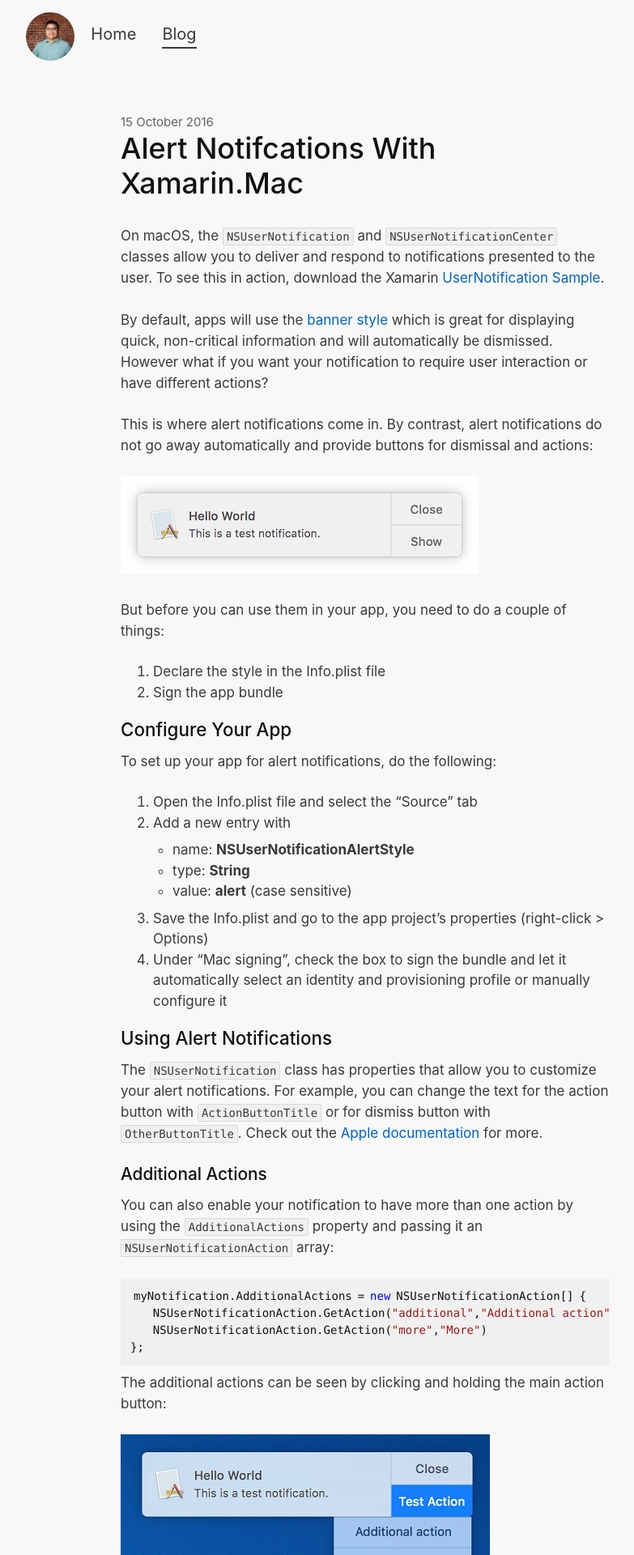
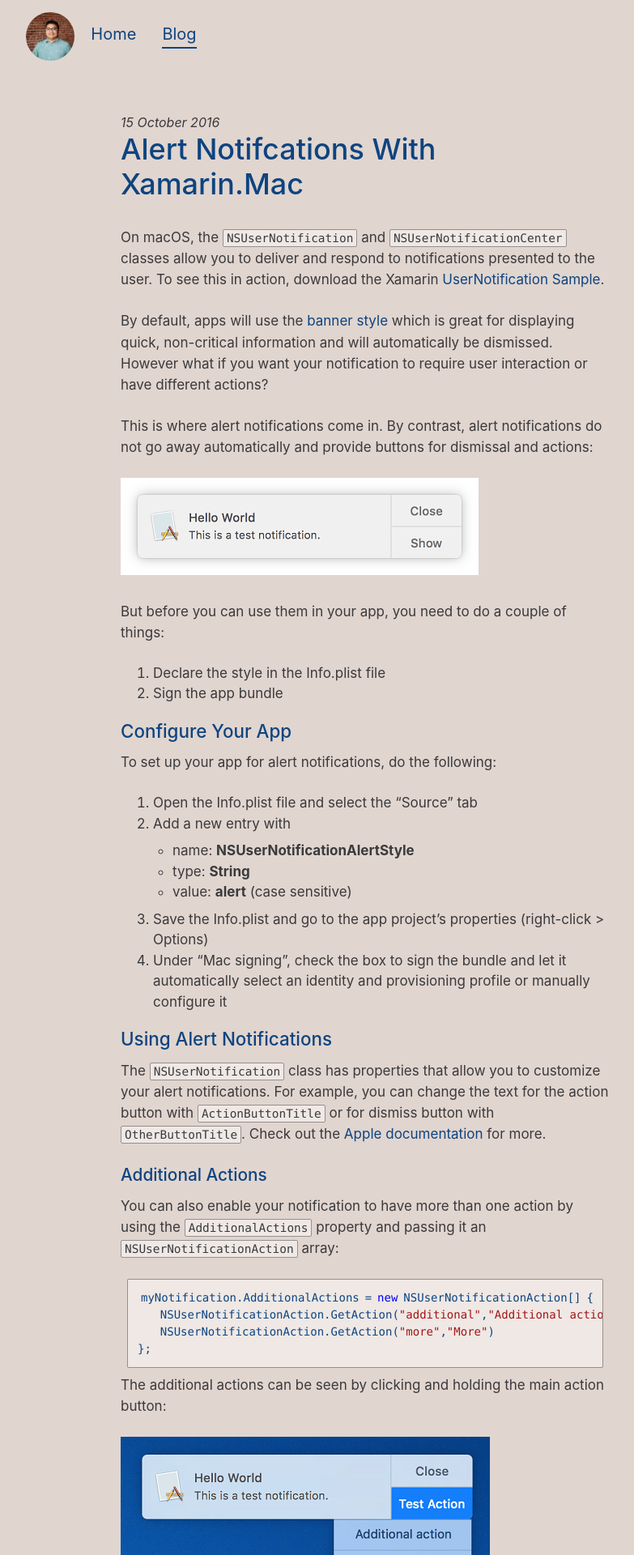
Before and after one commit to jimmgarrido/jimmgarr-site, a Jekyll site: the page built from _posts/2016-10-15-Alert-Notifications.md, in a window 1280 px wide. Shown: the top 1920 px of the page at 81% size, without its empty margins (189-972 px from the left). Built offline with Jekyll 4.4.1, drawn with Linux system fonts in a browser that asks for light colours.

Commit message:
Add color to pages

```diff
--- a/css/main.css
+++ b/css/main.css
@@ -2,9 +2,19 @@
     overflow-y: scroll;
 }
 
+body {
+    background-color: rgb(225, 213, 207);
+    color: rgb(13, 68, 128);
+}
+
+h1 {
+    font-size: 48px;
+    margin-top: 0;
+    margin-bottom: 0;
+}
+
 .about p {
     font-size: 20px;
-    font-weight: 350;
 }
 
 a:hover, a:focus {
@@ -12,7 +22,11 @@
 }
 
 a:link, a:visited {
-    color: rgb(1, 100, 200);
+    color: rgb(13, 68, 128);
+}
+
+#welcome {
+    margin: 20px 0;
 }
 
 .header {
@@ -21,7 +35,7 @@
 }
 
 .header a {
-    color:rgb(58,58,60);
+    color:rgb(13, 68, 128);
 }
 
 .header h2 {
--- a/css/post.css
+++ b/css/post.css
@@ -52,9 +52,10 @@
 }
 
 .date {
-    font-size: 15px;
+    font-size: 16px;
+    font-style: italic;
     font-weight: 400;
-    color: rgb(99, 99, 102);
+    color: rgb(58,58,60);
     margin-bottom: 0;
 }
 
@@ -70,12 +71,14 @@
     font-size: 14px;
 }
 
-.highlight {
+/* .highlight {
     margin: 0;
-}
+}  */
 
 .highlight pre {
-    border:none;
+    border: 1px solid rgba(58,58,60, .5);
+    border-radius: 2px;
+    background-color: rgba(245, 240, 238, .7);
 }
 
 .highlight .kt {
@@ -83,9 +86,18 @@
 }
 
 .highlighter-rouge {
-    font-size: 14px;
-    border: 1px solid #d9d9d9;
+    border: 1px solid rgba(58,58,60, .5);
     border-radius: 2px;
+    background-color: rgba(245, 240, 238, .7);
+}
+
+.language-csharp, .language-xml {
+    border: none;
+    background-color: initial;
+}
+
+code {
+    background-color: initial;
 }
 
 @media (prefers-color-scheme: dark) {
```
Also changed, not shown: _layouts/about_page.html (+4 -3 lines), css/home.css (+4 -3 lines).
